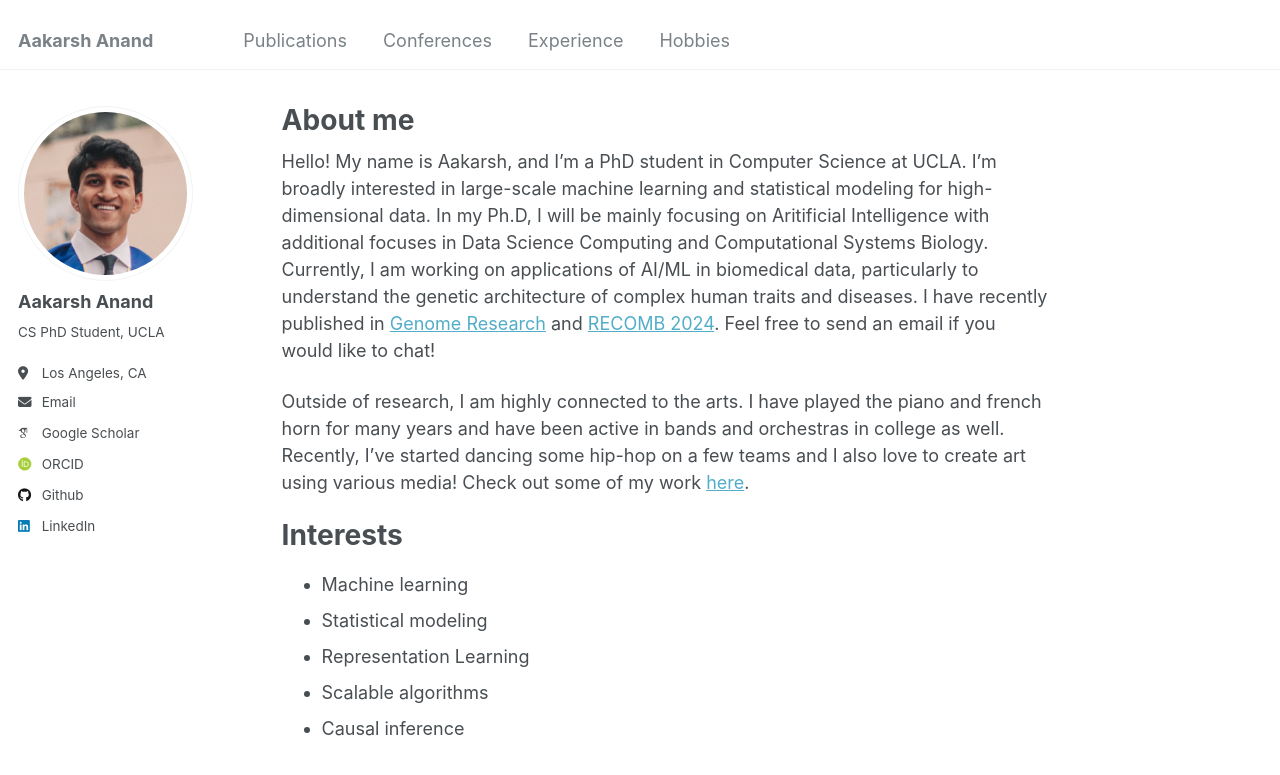
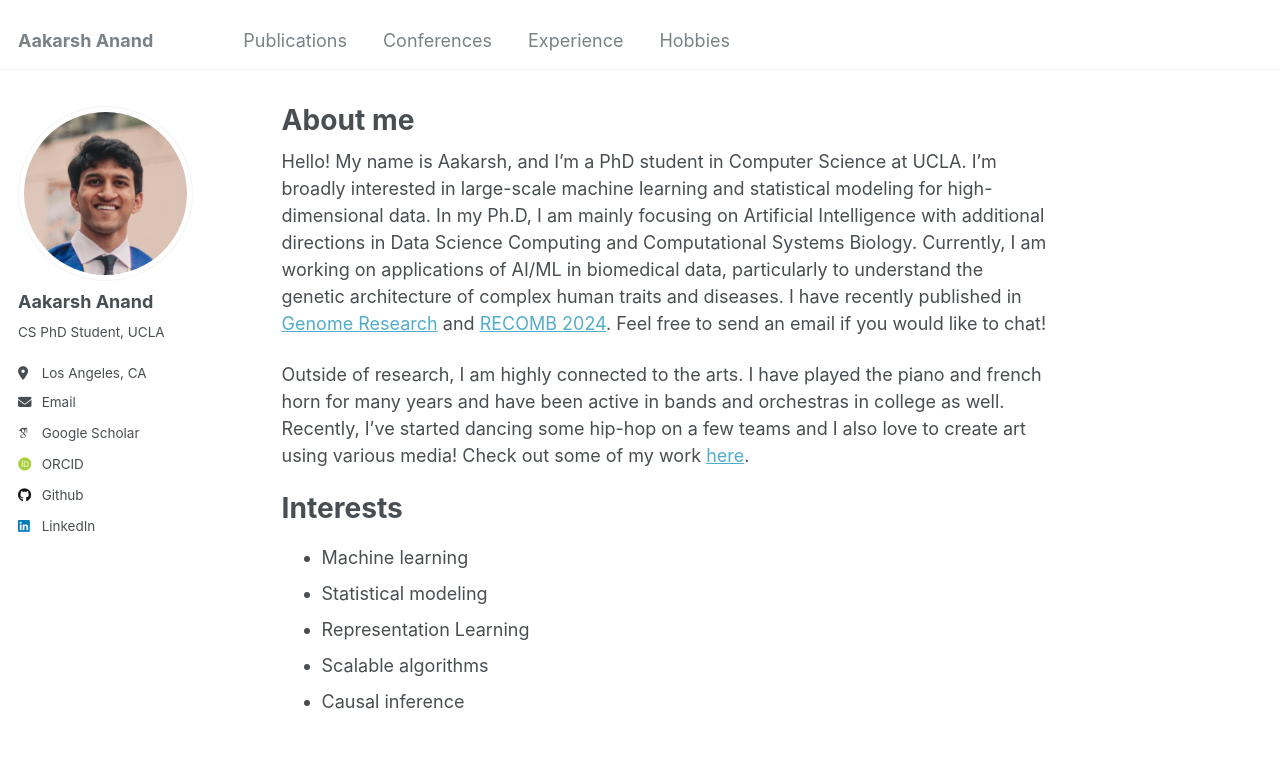
Before and after one commit to aakarsh-anand/aakarsh-anand.github.io, a Jekyll site: the page built from _pages/about.md, in a window 1280 px wide and 949 px high. Shown: the top 775 px of the window. Built offline with Jekyll 4.4.1, drawn with Linux system fonts in a browser that asks for light colours; some web fonts are replaced.

Commit message:
fix typos

```diff
--- a/_pages/about.md
+++ b/_pages/about.md
@@ -7,7 +7,7 @@
   - /about.html
 ---
 
-Hello! My name is Aakarsh, and I'm a PhD student in Computer Science at UCLA. I'm broadly interested in large-scale machine learning and statistical modeling for high-dimensional data. In my Ph.D, I will be mainly focusing on Aritificial Intelligence with additional focuses in Data Science Computing and Computational Systems Biology. Currently, I am working on applications of AI/ML in biomedical data, particularly to understand the genetic architecture of complex human traits and diseases. I have recently published in [Genome Research](https://genome.cshlp.org/) and [RECOMB 2024](https://recomb.org/recomb2024/). Feel free to send an email if you would like to chat!
+Hello! My name is Aakarsh, and I'm a PhD student in Computer Science at UCLA. I'm broadly interested in large-scale machine learning and statistical modeling for high-dimensional data. In my Ph.D, I am mainly focusing on Artificial Intelligence with additional directions in Data Science Computing and Computational Systems Biology. Currently, I am working on applications of AI/ML in biomedical data, particularly to understand the genetic architecture of complex human traits and diseases. I have recently published in [Genome Research](https://genome.cshlp.org/) and [RECOMB 2024](https://recomb.org/recomb2024/). Feel free to send an email if you would like to chat!
 
 Outside of research, I am highly connected to the arts. I have played the piano and french horn for many years and have been active in bands and orchestras in college as well. Recently, I've started dancing some hip-hop on a few teams and I also love to create art using various media! Check out some of my work [here](https://aakarsh-anand.github.io/hobbies/).
 
```
